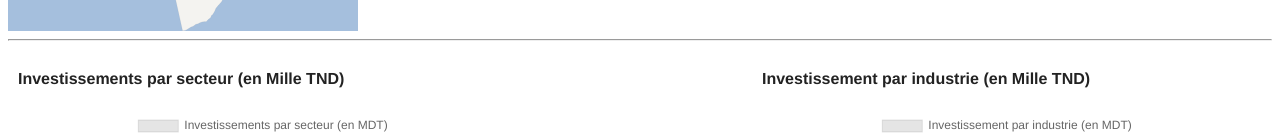
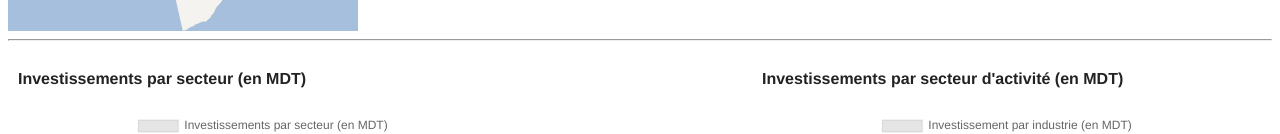
Before and after one commit to hatemben/tunisia2020, a plain HTML site: page index.html in a window 1280 px wide. Shown: the part 626-760 px from the top of the page. Drawn offline with nearby package versions, Linux system fonts and the light colour scheme.

Commit message:
Fixed title
All amounts are in MDT

```diff
--- a/index.html
+++ b/index.html
@@ -18,13 +18,13 @@
     <hr>
     <section id="barSectors">
         <div id="barchartSector">
-            <h4>Investissements par secteur (en Mille TND)</h4>
+            <h4>Investissements par secteur (en MDT)</h4>
             <canvas id="sectorBarChart" width="20" height="15"></canvas>
         </div>
     </section>
 
     <section id="barIndustry">
-        <h4>Investissement par industrie (en Mille TND)</h4>
+        <h4>Investissements par secteur d'activité (en MDT)</h4>
         <canvas id="industryBarChart" width="20" height="15"></canvas>
     </section>
     <div class="clearfix"></div>
```
